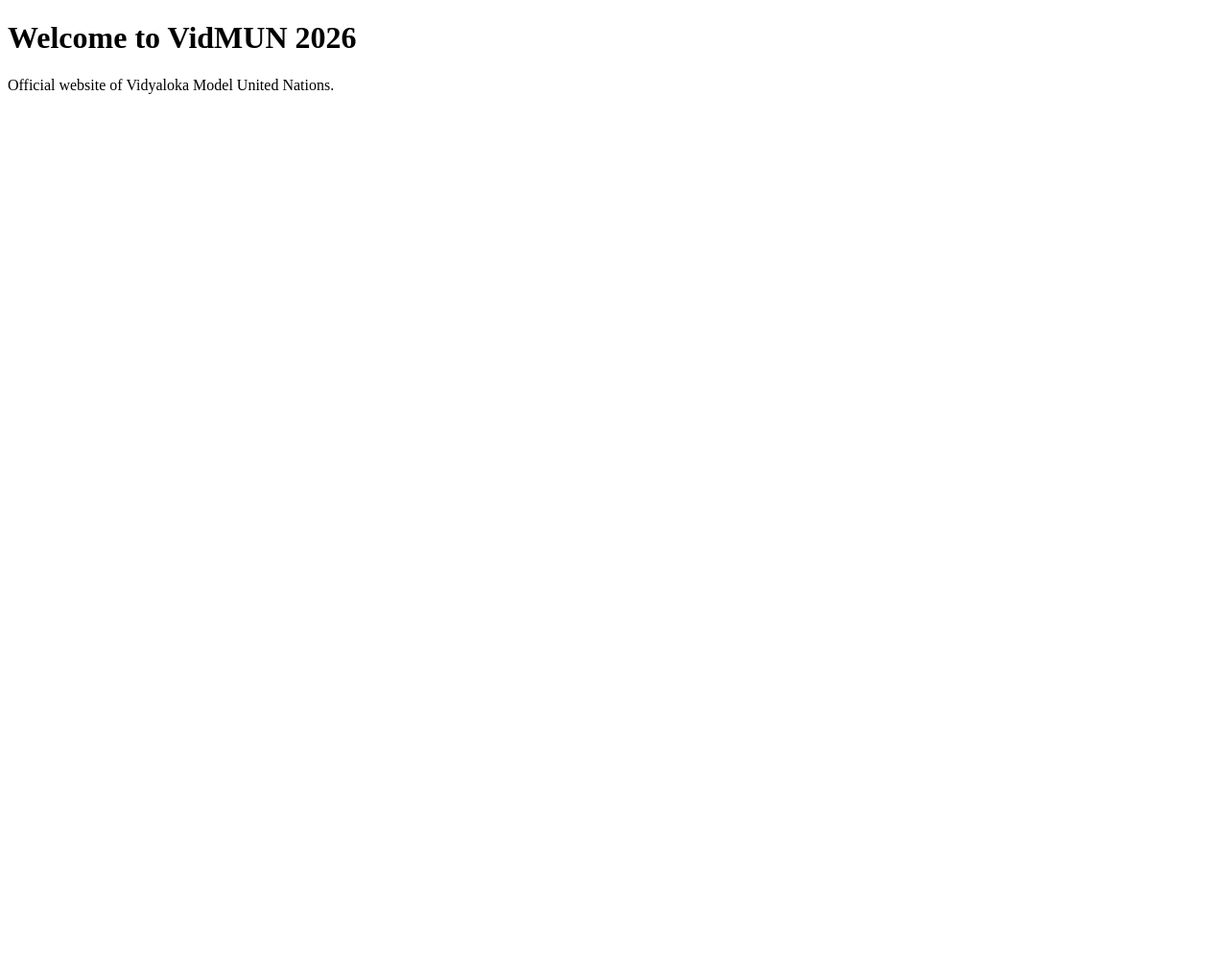
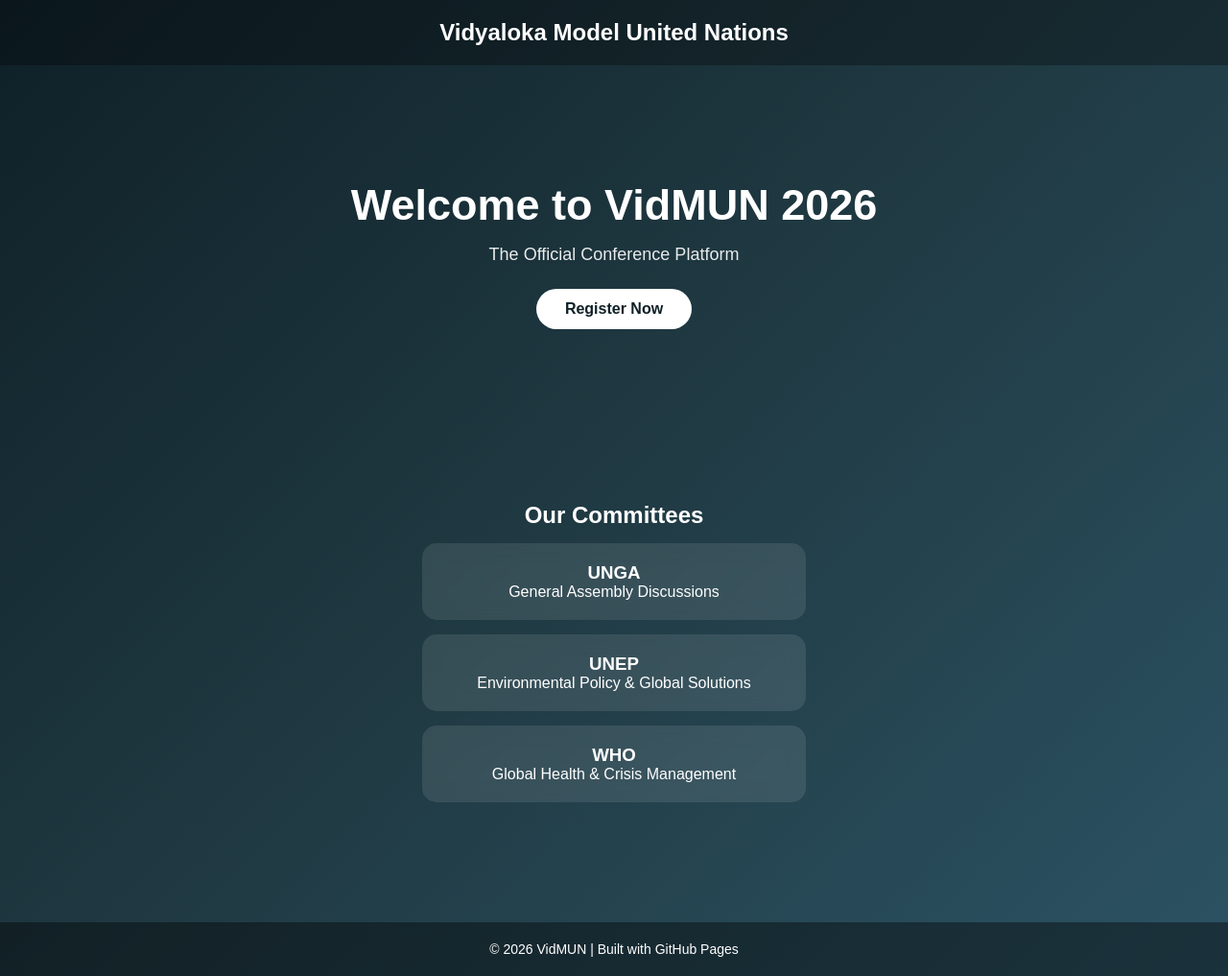
Before and after one commit to sanukasasvidu3/VidMUN, a plain HTML site: page index.html in a window 1280 px wide. Shown: the whole page at 96% size. Before the commit the page ends 800 px from the top, so only its background shows below. Drawn offline with Linux system fonts and the light colour scheme.

Commit message:
Modify hero text and add viewport meta tag
Updated the hero section text and added viewport meta tag.

```diff
--- a/index.html
+++ b/index.html
@@ -2,9 +2,118 @@
 <html>
 <head>
     <title>VidMUN</title>
+    <meta name="viewport" content="width=device-width, initial-scale=1.0">
+
+    <style>
+        * {
+            margin: 0;
+            padding: 0;
+            box-sizing: border-box;
+            font-family: Arial, sans-serif;
+        }
+
+        body {
+            background: linear-gradient(135deg, #0f2027, #203a43, #2c5364);
+            color: white;
+            text-align: center;
+        }
+
+        header {
+            padding: 20px;
+            font-size: 24px;
+            font-weight: bold;
+            background: rgba(0,0,0,0.3);
+        }
+
+        .hero {
+            padding: 120px 20px;
+        }
+
+        .hero h1 {
+            font-size: 45px;
+        }
+
+        .hero p {
+            margin-top: 15px;
+            font-size: 18px;
+            opacity: 0.9;
+        }
+
+        .btn {
+            display: inline-block;
+            margin-top: 25px;
+            padding: 12px 30px;
+            border-radius: 30px;
+            background: white;
+            color: #0f2027;
+            font-weight: bold;
+            text-decoration: none;
+            transition: 0.3s;
+        }
+
+        .btn:hover {
+            background: #ddd;
+            transform: scale(1.05);
+        }
+
+        section {
+            padding: 60px 20px;
+        }
+
+        .card {
+            background: rgba(255,255,255,0.1);
+            padding: 20px;
+            margin: 15px auto;
+            width: 90%;
+            max-width: 400px;
+            border-radius: 15px;
+            backdrop-filter: blur(10px);
+        }
+
+        footer {
+            padding: 20px;
+            background: rgba(0,0,0,0.4);
+            margin-top: 50px;
+            font-size: 14px;
+        }
+    </style>
 </head>
+
 <body>
+
+<header>
+    Vidyaloka Model United Nations
+</header>
+
+<div class="hero">
     <h1>Welcome to VidMUN 2026</h1>
-    <p>Official website of Vidyaloka Model United Nations.</p>
+    <p>The Official Conference Platform</p>
+    <a href="#" class="btn">Register Now</a>
+</div>
+
+<section>
+    <h2>Our Committees</h2>
+
+    <div class="card">
+        <h3>UNGA</h3>
+        <p>General Assembly Discussions</p>
+    </div>
+
+    <div class="card">
+        <h3>UNEP</h3>
+        <p>Environmental Policy & Global Solutions</p>
+    </div>
+
+    <div class="card">
+        <h3>WHO</h3>
+        <p>Global Health & Crisis Management</p>
+    </div>
+
+</section>
+
+<footer>
+    © 2026 VidMUN | Built with GitHub Pages
+</footer>
+
 </body>
 </html>
```
